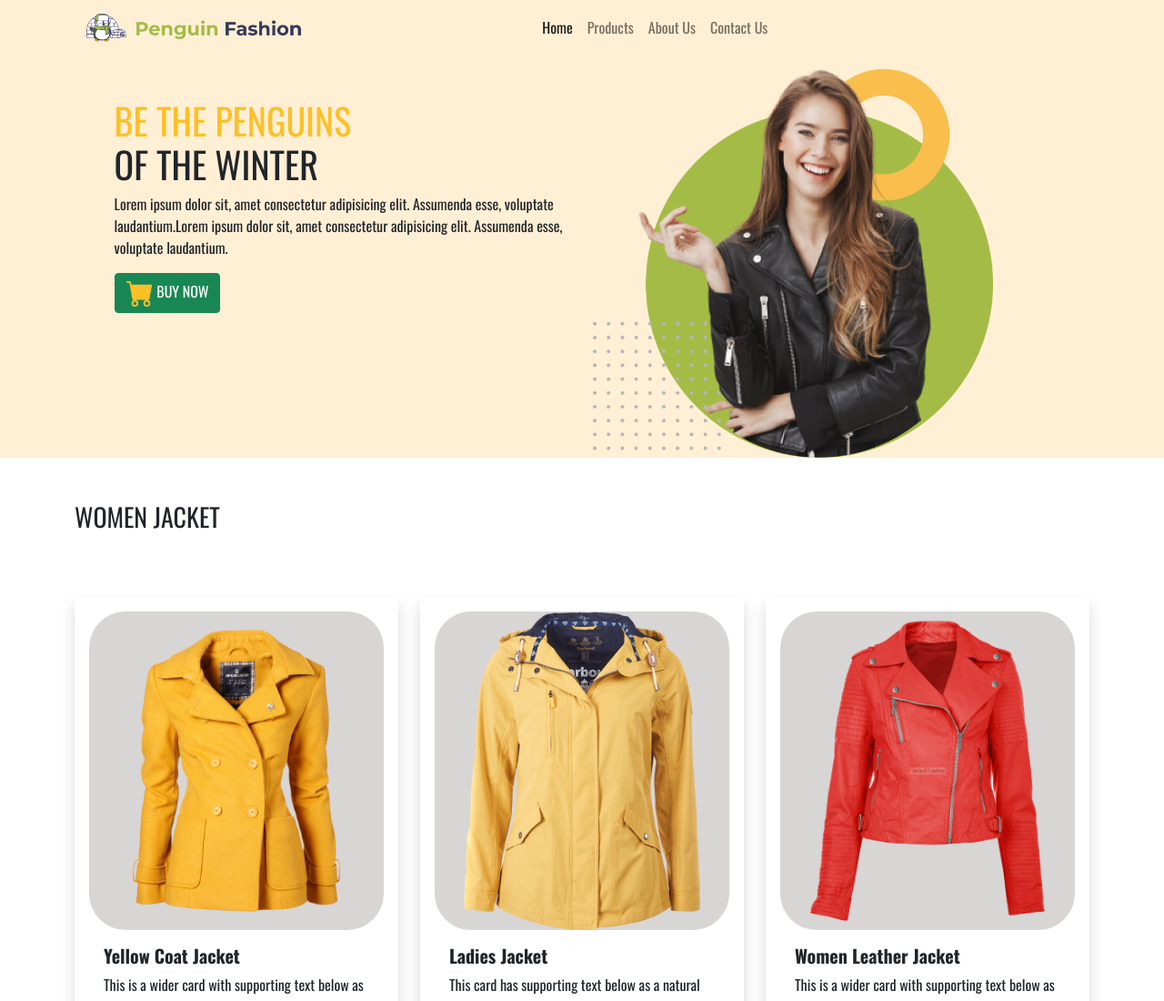
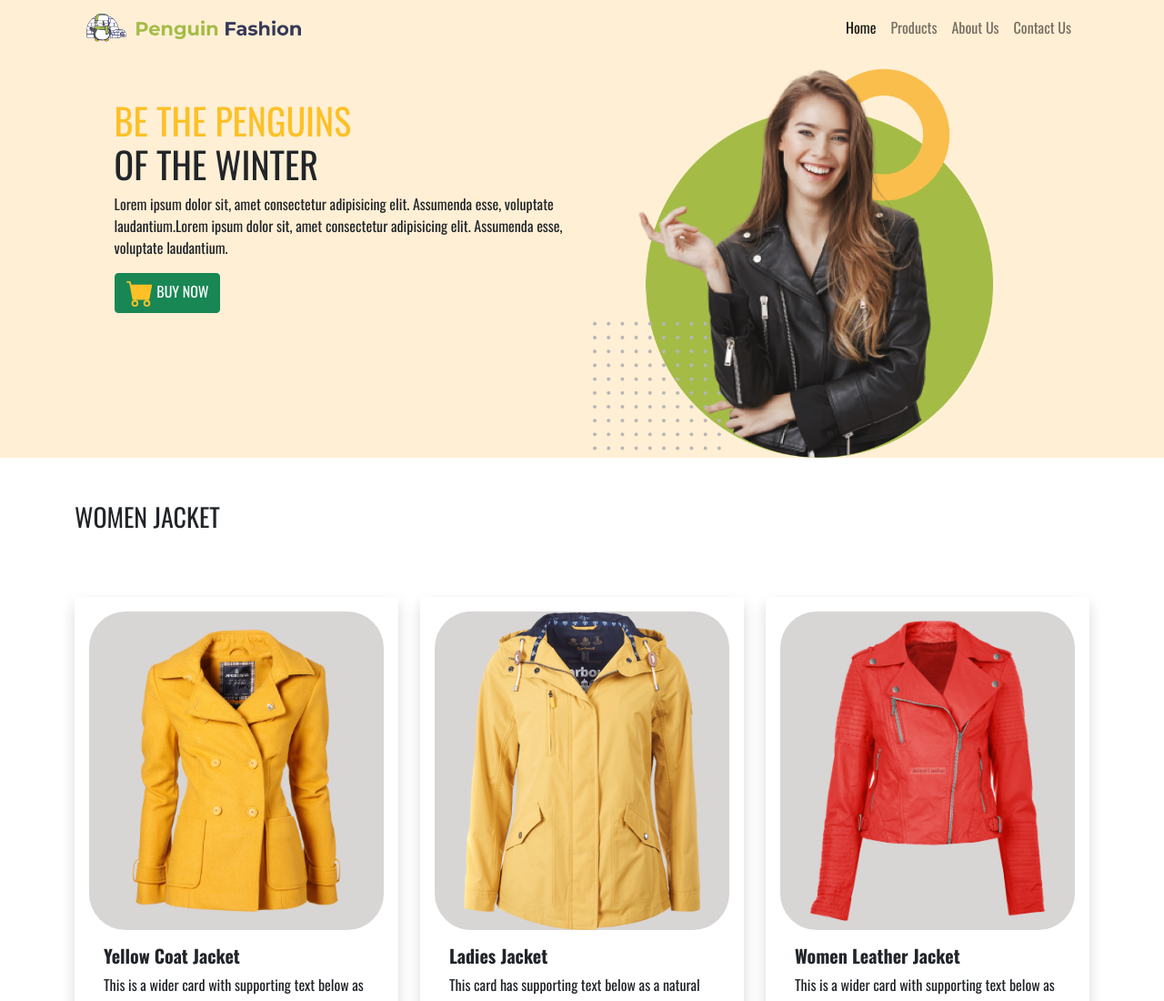
Before and after one commit to hrkanon/second-assignment, a plain HTML site: page index.html in a window 1280 px wide. Shown: the top 1100 px of the page at 91% size. Drawn offline with nearby package versions, Linux system fonts and the light colour scheme.

Commit message:
code added

```diff
--- a/index.html
+++ b/index.html
@@ -17,7 +17,7 @@
 
 <body>
     <header class="mb-5">
-        <nav class="navbar navbar-expand-lg navbar-light container d-flex justify-content-end">
+        <nav class="navbar navbar-expand-lg navbar-light container">
             <div class="container-fluid">
                 <a class="navbar-brand Logo" href="#"><img src="Logo-Icon/Group 33072.png" alt=""></a>
                 <button class="navbar-toggler" type="button" data-bs-toggle="collapse"
@@ -26,7 +26,7 @@
                     <span class="navbar-toggler-icon"></span>
                 </button>
                 <div class="collapse navbar-collapse" id="navbarNavAltMarkup">
-                    <div class="navbar-nav">
+                    <div class="navbar-nav ms-auto">
                         <a class="nav-link active" aria-current="page" href="#">Home</a>
                         <a class="nav-link" href="#">Products</a>
                         <a class="nav-link" href="#">About Us</a>
```
